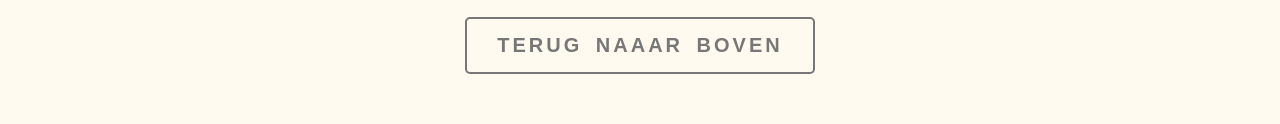
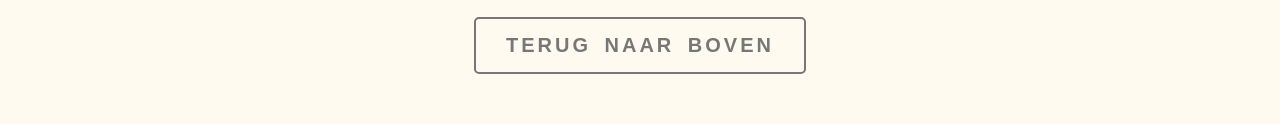
Before and after one commit to JustThatGuy/JustThatGuy.github.io, a plain HTML site: page index.html in a window 1280 px wide. Shown: the part 3603-3727 px from the top of the page. Drawn offline with nearby package versions, Linux system fonts and the light colour scheme.

Commit message:
Update index.html

```diff
--- a/index.html
+++ b/index.html
@@ -72,7 +72,7 @@
             <p>Ik heb de opdracht voltooid, dus vind ik dat het project een voldoende verdiend. Het is jammer dat ik niet toe kwam aan de extra mogelijkheden, maar daarvoor zal ik meer ervaring op moeten doen. Aangezien de site nogal simpel is zou ik niet hoger geven dan een 7. Het werk verliep soepel en ik kon veel dingen wel zelf uitzoeken, hierom vind ik het resultaat wel oke.</p>
 
 			<div class="button">
-				<a href="#">Terug Naaar Boven</a>
+				<a href="#">Terug Naar Boven</a>
 			</div>
 		</div>
 
```
